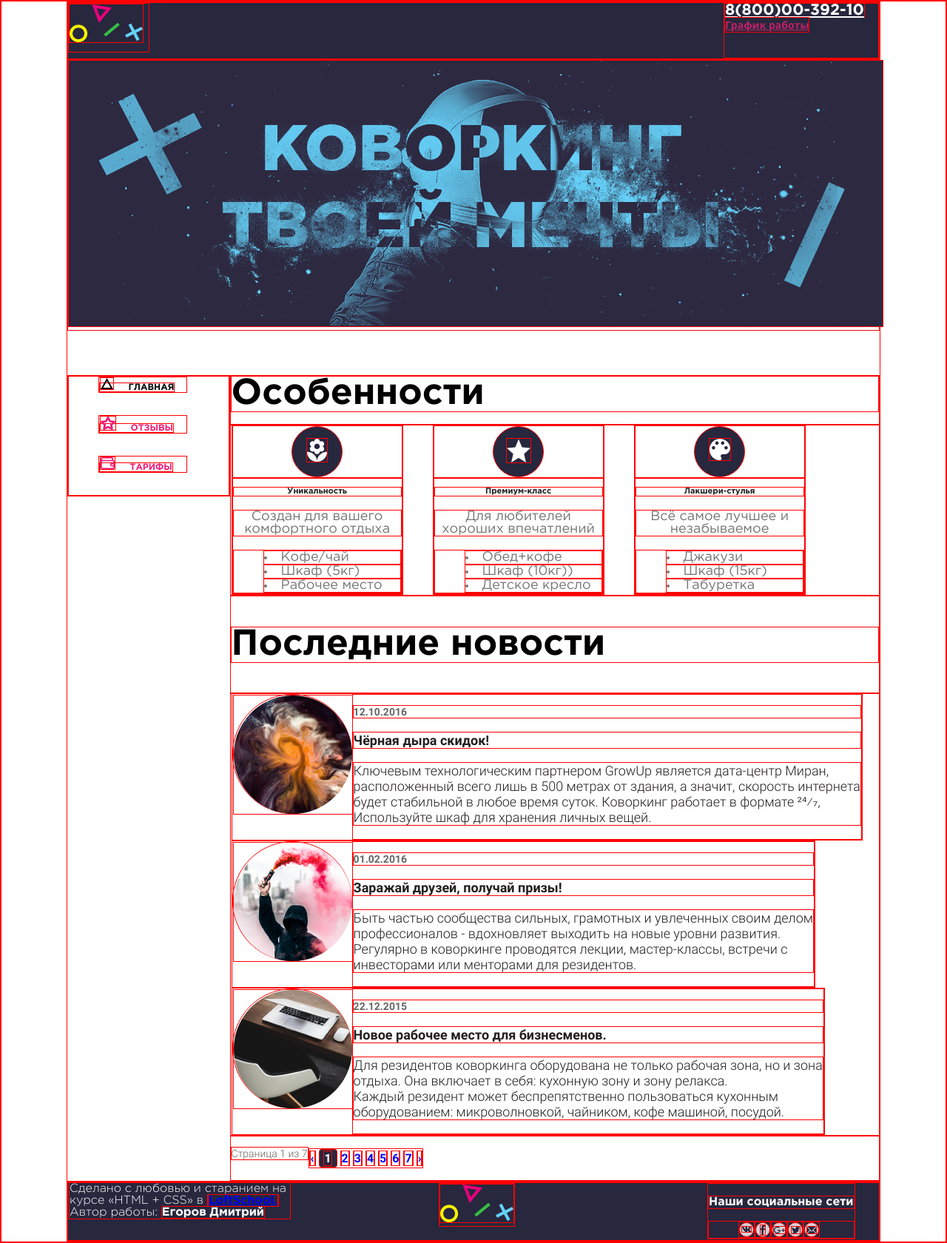
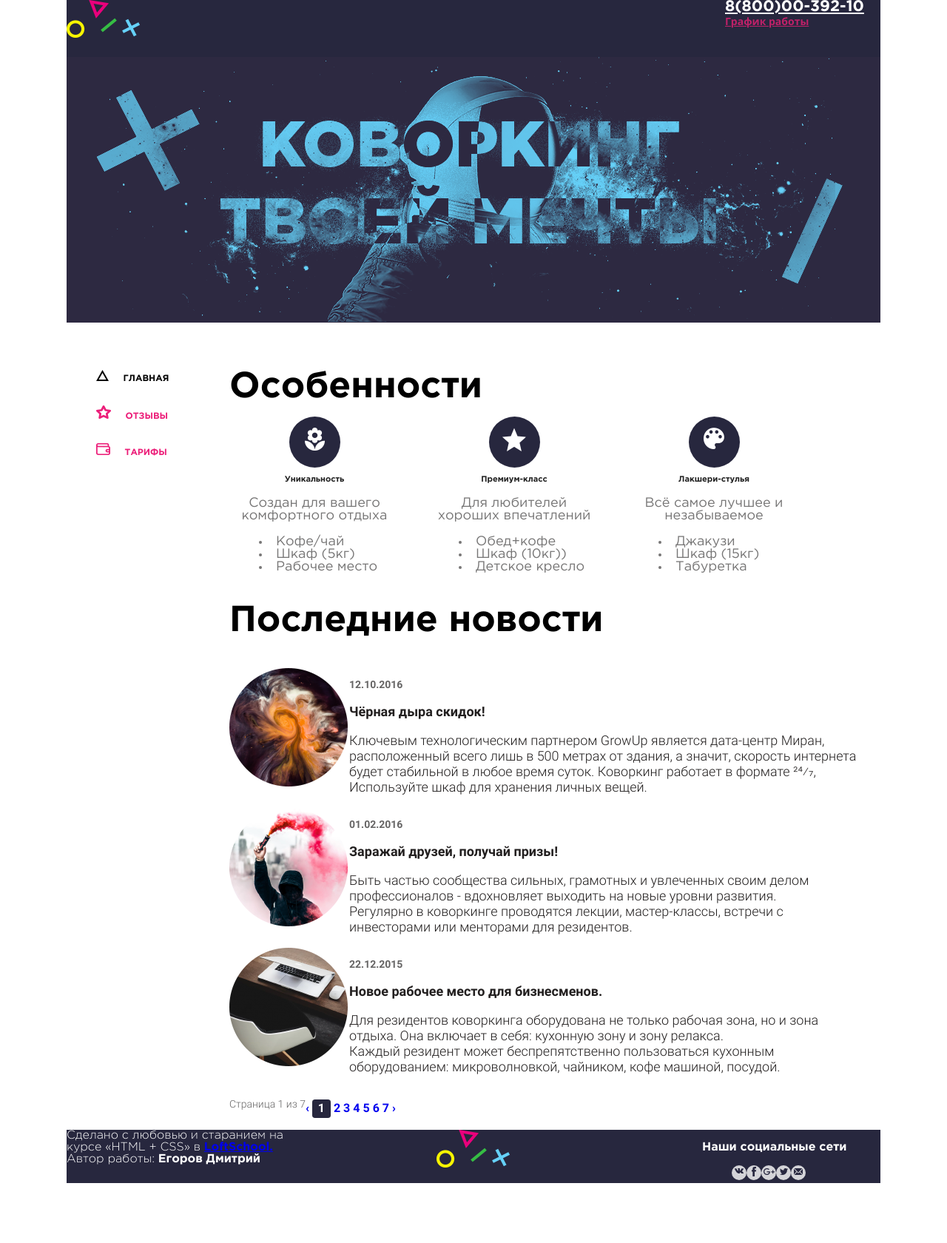
Before and after one commit to TatianaPost/coworking, a plain HTML site: page index.html in a window 1280 px wide. Shown: the whole page at 74% size. After the commit the page ends 1599 px from the top, so only its background shows below. Drawn offline with Linux system fonts and the light colour scheme; files whose address does not match are found by name.

Commit message:
correct_1

```diff
--- a/css/main.css
+++ b/css/main.css
@@ -1,6 +1,6 @@
 * {
     box-sizing: border-box;
-    border: 1px solid red;
+    /* border: 1px solid red; */
 }
 
 body {
@@ -14,8 +14,11 @@ body {
     margin: 0 auto;
     padding: 0;
 }
+.container {
+    width: 100%;
+}
 
-.container__main-header {
+.main-header {
     padding: 0;
     width: 100%;
     height: 77px;
@@ -252,7 +255,7 @@ body {
     margin-top: 2px;
 }
 
-.container__footer {
+.main-footer {
     margin: 0;
     padding: 0;
     float: bottom;
@@ -261,6 +264,9 @@ body {
     background-color: #27273e;
     font-family: Gotham Pro;
     color: #fff;
+}
+.main-footer__container {
+    width: 100%;
 }
 
 .footer__block-address__text {
--- a/index.html
+++ b/index.html
@@ -1,5 +1,6 @@
 <!DOCTYPE html>
 <html lang="ru">
+
 <head>
     <meta charset="UTF-8">
     <meta name="viewport" content="width=device-width, initial-scale=1.0">
@@ -8,9 +9,11 @@
     <link rel="stylesheet" href="/css/fonts.css">
     <link rel="stylesheet" href="/css/main.css" type="text/css">
 </head>
+
 <body>
     <div class="wrapper">
-        <header class="container__main-header">
+        <header class="main-header">
+            <div class="main-header__container">
                 <div class="main-header__logo">
                     <img class="main-header__logo__img" src="img/logo/logo-fig.png" alt="Logo">
                 </div>
@@ -18,7 +21,9 @@
                     <a class="main-header__info__phone" href="+78000039210">8(800)00-392-10</a>
                     <a class="main-header__info__work" href="#">График работы</a>
                 </div>
+            </div>
         </header>
+        <div class="container">
             <div class="main-header__bg">
                 <img class="main-header__bg__img" src="img/banners/banner.png" alt="Banner">
             </div>
@@ -26,20 +31,17 @@
                 <ul class="menu__list">
                     <li class="menu__item">
                         <a class="menu__link menu_link_active" href="#">
-                        <img class="menu__link__img" src="/img/icons/main_icon_cw.png" alt="menu-logo">
-                        Главная
+                            <img class="menu__link__img" src="/img/icons/main_icon_cw.png" alt="menu-logo"> Главная
                         </a>
                     </li>
                     <li class="menu__item">
                         <a class="menu__link" href="#">
-                        <img class="menu__link__img" src="/img/icons/feed_icon_cw.png" alt="menu-logo">
-                        Отзывы
+                            <img class="menu__link__img" src="/img/icons/feed_icon_cw.png" alt="menu-logo"> Отзывы
                         </a>
                     </li>
                     <li class="menu__item">
                         <a class="menu__link" href="#">
-                        <img class="menu__link__img" src="/img/icons/wallet_icon_cw.png" alt="menu-logo">
-                        Тарифы
+                            <img class="menu__link__img" src="/img/icons/wallet_icon_cw.png" alt="menu-logo"> Тарифы
                         </a>
                     </li>
                 </ul>
@@ -108,10 +110,10 @@
                             <h3 class="lastnews__content-data">12.10.2016</h3>
                             <p class="lastnews__content-about">Чёрная дыра скидок!</p>
                             <p class="lastnews__content-text">
-                            Ключевым технологическим партнером GrowUp является дата-центр Миран,<br>
-                            расположенный всего лишь в 500 метрах от здания, а значит, скорость интернета<br>
-                            будет стабильной в любое время суток. Коворкинг работает в формате 24&frasl;7, <br>
-                            Используйте шкаф для хранения личных вещей.
+                                Ключевым технологическим партнером GrowUp является дата-центр Миран,
+                                <br> расположенный всего лишь в 500 метрах от здания, а значит, скорость интернета
+                                <br> будет стабильной в любое время суток. Коворкинг работает в формате 24&frasl;7,
+                                <br> Используйте шкаф для хранения личных вещей.
                             </p>
                         </div>
                     </li>
@@ -123,10 +125,10 @@
                             <h3 class="lastnews__content-data">01.02.2016</h3>
                             <p class="lastnews__content-about">Заражай друзей, получай призы!</p>
                             <p class="lastnews__content-text">
-                            Быть частью сообщества сильных, грамотных и увлеченных своим делом<br>
-                            профессионалов - вдохновляет выходить на новые уровни развития.<br>
-                            Регулярно в коворкинге проводятся лекции, мастер-классы, встречи с<br>
-                            инвесторами или менторами для резидентов.
+                                Быть частью сообщества сильных, грамотных и увлеченных своим делом
+                                <br> профессионалов - вдохновляет выходить на новые уровни развития.
+                                <br> Регулярно в коворкинге проводятся лекции, мастер-классы, встречи с
+                                <br> инвесторами или менторами для резидентов.
                             </p>
                         </div>
                     </li>
@@ -138,10 +140,10 @@
                             <h3 class="lastnews__content-data">22.12.2015</h3>
                             <p class="lastnews__content-about">Новое рабочее место для бизнесменов.</p>
                             <p class="lastnews__content-text">
-                            Для резидентов коворкинга оборудована не только рабочая зона, но и зона<br>
-                            отдыха. Она включает в себя: кухонную зону и зону релакса.<br>
-                            Каждый резидент может беспрепятственно пользоваться кухонным<br>
-                            оборудованием: микроволновкой, чайником, кофе машиной, посудой.
+                                Для резидентов коворкинга оборудована не только рабочая зона, но и зона
+                                <br> отдыха. Она включает в себя: кухонную зону и зону релакса.
+                                <br> Каждый резидент может беспрепятственно пользоваться кухонным
+                                <br> оборудованием: микроволновкой, чайником, кофе машиной, посудой.
                             </p>
                         </div>
                     </li>
@@ -151,7 +153,7 @@
                 <p class="pagination__title">Страница 1 из 7</p>
                 <ul class="pagination__list">
                     <li class="pagination__item pagination_item_cursor_left">
-                    <a class="pagination__item__link"  href="#" title="На предыдущую страницу">
+                        <a class="pagination__item__link" href="#" title="На предыдущую страницу">
                             &lsaquo;
                         </a>
                     </li>
@@ -183,7 +185,9 @@
                     </li>
                 </ul>
             </div>
-        <footer class="container__footer">
+        </div>
+        <footer class="main-footer">
+            <div class="main-footer__container">
                 <div class="footer__block-address">
                     <p class="footer__block-address__text">
                         Сделано с любовью и старанием на курсе «HTML + CSS» в
@@ -242,6 +246,7 @@
                         </li>
                     </ul>
                 </div>
+            </div>
         </footer>
     </div>
 </body>
```
Lines whose indentation alone changed are shown as unchanged.
